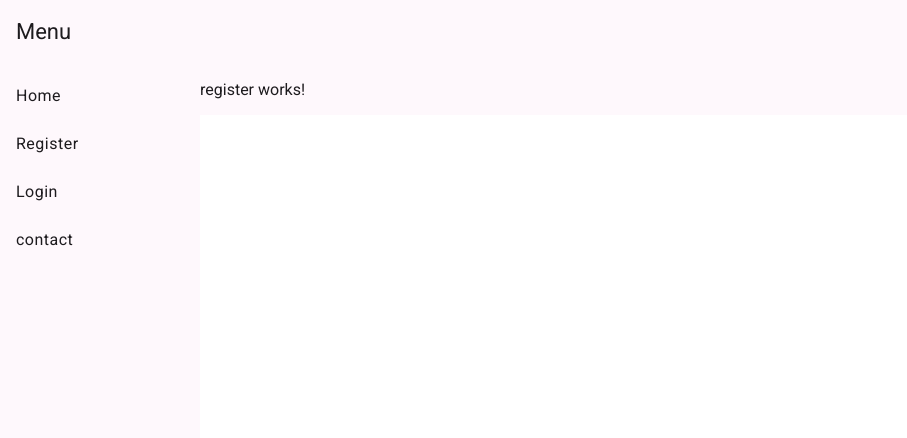
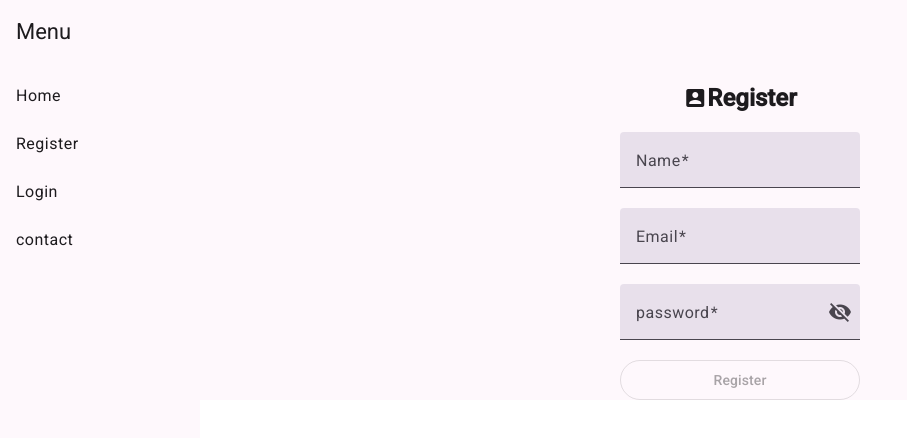
Before and after one commit to BravoBoy2/QuizApp, an Angular app: page /register in a window 1280 px wide. Shown: the top 438 px of the page, without its empty margins (0-907 px from the left). Built offline with nearby package versions, Linux system fonts and the light colour scheme.

Commit message:
new auth service has been implemented, register component is fully functional with field validations

```diff
--- a/src/app/app.config.ts
+++ b/src/app/app.config.ts
@@ -3,9 +3,11 @@ import { provideRouter } from '@angular/router';
 
 import { routes } from './app.routes';
 import { provideAnimationsAsync } from '@angular/platform-browser/animations/async';
+import {provideHttpClient, withFetch} from '@angular/common/http';
 
 export const appConfig: ApplicationConfig = {
   providers: [provideZoneChangeDetection({ eventCoalescing: true }),
     provideRouter(routes),
+    provideHttpClient(withFetch()),
     provideAnimationsAsync()]
 };
--- a/src/app/auth/auth.module.ts
+++ b/src/app/auth/auth.module.ts
@@ -1,12 +1,22 @@
 import { NgModule } from '@angular/core';
 import { CommonModule } from '@angular/common';
+import {MatIcon} from '@angular/material/icon';
+import {MatInputModule} from '@angular/material/input';
+import {MatIconButton} from '@angular/material/button';
 
 
 
 @NgModule({
   declarations: [],
   imports: [
-    CommonModule
-  ]
+    CommonModule,
+    MatIcon,
+    MatInputModule,
+    MatIconButton,
+
+  ],
+  exports: [MatIcon,
+  MatInputModule,
+  MatIconButton]
 })
 export class AuthModule { }
--- a/src/app/auth/auth.service.ts
+++ b/src/app/auth/auth.service.ts
@@ -1,9 +1,18 @@
 import { Injectable } from '@angular/core';
+import {HttpClient} from '@angular/common/http';
+import {Observable} from 'rxjs';
 
 @Injectable({
   providedIn: 'root'
 })
 export class AuthService {
 
-  constructor() { }
+  constructor(private http: HttpClient) { }
+
+
+  //submitting post request -- handles both register and login
+  fetchData(apiRoute: string, formData : any): Observable<any> {
+    const url = `/api/${apiRoute}`;
+    return this.http.post<Observable<any>>(url, formData);
+  }
 }
--- a/src/app/auth/register/register.component.html
+++ b/src/app/auth/register/register.component.html
@@ -1 +1,84 @@
-<p>register works!</p>
+<span class="register-title">
+  <mat-icon matPrefix aria-label="register with avatar">account_box-outlined</mat-icon>
+  <h2> Register </h2>
+</span>
+
+
+<!--form div-->
+<div class="form">
+  <!--  form initiation and setup -->
+  <form [formGroup]="registerForm" (ngSubmit)="onSubmit()">
+    <!-- Name  field-->
+    <mat-form-field >
+      <mat-label>Name</mat-label>
+      <input matInput formControlName="name" >
+      @if (hasDisplableError('name')) {
+        <mat-error>Name is required</mat-error>}
+    </mat-form-field>
+
+    <!--name field end-->
+
+    <!-- Email -->
+    <mat-form-field>
+      <mat-label>Email</mat-label>
+      <input type="email" matInput formControlName="email">
+      @if (registerForm.get('email')?.invalid && hasDisplableError('email')) {
+        <mat-error>Email is required</mat-error>
+      } @else if (registerForm.get('email')?.dirty && registerForm.get('email')?.hasError('email')) {
+        <mat-error>
+          Email is not valid
+        </mat-error>
+      }
+    </mat-form-field>
+
+    <!--    email field end-->
+
+    <!-- password -->
+    <mat-form-field>
+      <mat-label>password</mat-label>
+      <input matInput [type]="hide() ? 'password' : 'text'" formControlName="password" >
+      <button
+        mat-icon-button
+        matSuffix
+        type="button"
+        (click)="clickEvent($event)"
+        [attr.aria-label]=" 'Hide Password'"
+        [attr.aria-pressed]="hide()">
+        <mat-icon>{{hide() ? 'visibility_off' : 'visibility'}}</mat-icon>
+      </button>
+
+      @if (registerForm.get('password')?.hasError('minlength')) {
+        <mat-error>
+          Must be at least 8 characters long
+        </mat-error>
+      } @else if (hasDisplableError('password')) {
+        <mat-error>Password is required</mat-error>
+      }
+    </mat-form-field>
+
+    <!--    password field end-->
+
+
+    <!-- password Confirmation -->
+    <!--    <mat-form-field>-->
+    <!--      <mat-label>Password Confirmation</mat-label>-->
+    <!--      <input type="password" matInput formControlName="password_confirmation">-->
+
+    <!--      @if (registerForm.get("password_confirmation")?.dirty && registerForm.get('password_confirmation')?.hasError('notSame')) {-->
+    <!--        <mat-error>Password didn't match</mat-error>-->
+    <!--      }-->
+
+    <!--      @else if (hasDisplableError('password_confirmation') && registerForm.get("password_confirmation")) {-->
+    <!--        <mat-error> This field is required  </mat-error>-->
+    <!--      }-->
+
+    <!--    </mat-form-field>-->
+
+    <!--   password confirmation end -->
+
+
+
+    <!-- register button -->
+    <button type="submit" [disabled]="registerForm.invalid && registerForm.hasError" mat-stroked-button>Register</button>
+  </form>
+</div>
--- a/src/app/auth/register/register.component.scss
+++ b/src/app/auth/register/register.component.scss
@@ -0,0 +1,25 @@
+.form{
+  display: flex;
+  flex-direction: column;
+  align-items: center;
+  justify-content: center;
+}
+
+form{
+  display: flex;
+  flex-direction: column;
+  justify-content: space-evenly;
+}
+
+.register-title{
+  display: flex;
+  text-align: center;
+  justify-content: center;
+  align-items: center;
+}
+
+
+.register-title mat-icon {
+  align-self: center;
+  font-size: 1.5em;
+}
--- a/src/app/auth/register/register.component.ts
+++ b/src/app/auth/register/register.component.ts
@@ -1,11 +1,57 @@
-import { Component } from '@angular/core';
+import {Component, signal} from '@angular/core';
+import {AuthModule} from '../auth.module';
+import {FormControl, FormGroup, ReactiveFormsModule, Validators} from '@angular/forms';
+import {MatButton} from '@angular/material/button';
+import {AuthService} from '../auth.service';
+import {HttpResponse} from '@angular/common/http';
+
 
 @Component({
   selector: 'app-register',
-  imports: [],
+  imports: [AuthModule, ReactiveFormsModule, MatButton],
   templateUrl: './register.component.html',
   styleUrl: './register.component.scss'
 })
 export class RegisterComponent {
+  hide = signal(true);
+
+
+  registerForm = new FormGroup({
+    name: new FormControl('', [Validators.required]),
+    email: new FormControl('', [Validators.required, Validators.email]),
+    password: new FormControl('', [Validators.required, Validators.minLength(6)]),
+  });
+
+  constructor(private authService: AuthService) {
+  }
+
+  onSubmit() {
+    if (this.registerForm.valid) {
+      this.authService.fetchData('register', this.registerForm.value)
+        .subscribe( {
+          next: (response: HttpResponse<any>) => {
+            console.log(response);
+          },
+          error: ( error: HttpResponse<any>) =>{
+
+            console.log(error);
+          }
+        });
+    }
+  }
+
+  //reactive field error on the template
+  hasDisplableError(ControlName:string) : boolean {
+    const control = this.registerForm.get(ControlName);
+    return Boolean(control?.invalid) && Boolean(control?.touched);
+  }
+
+  //password hide or show icon for password field
+  clickEvent(event : MouseEvent){
+    this.hide.set(!this.hide());
+    event.stopPropagation();
+
+  }
+
 
 }
```
